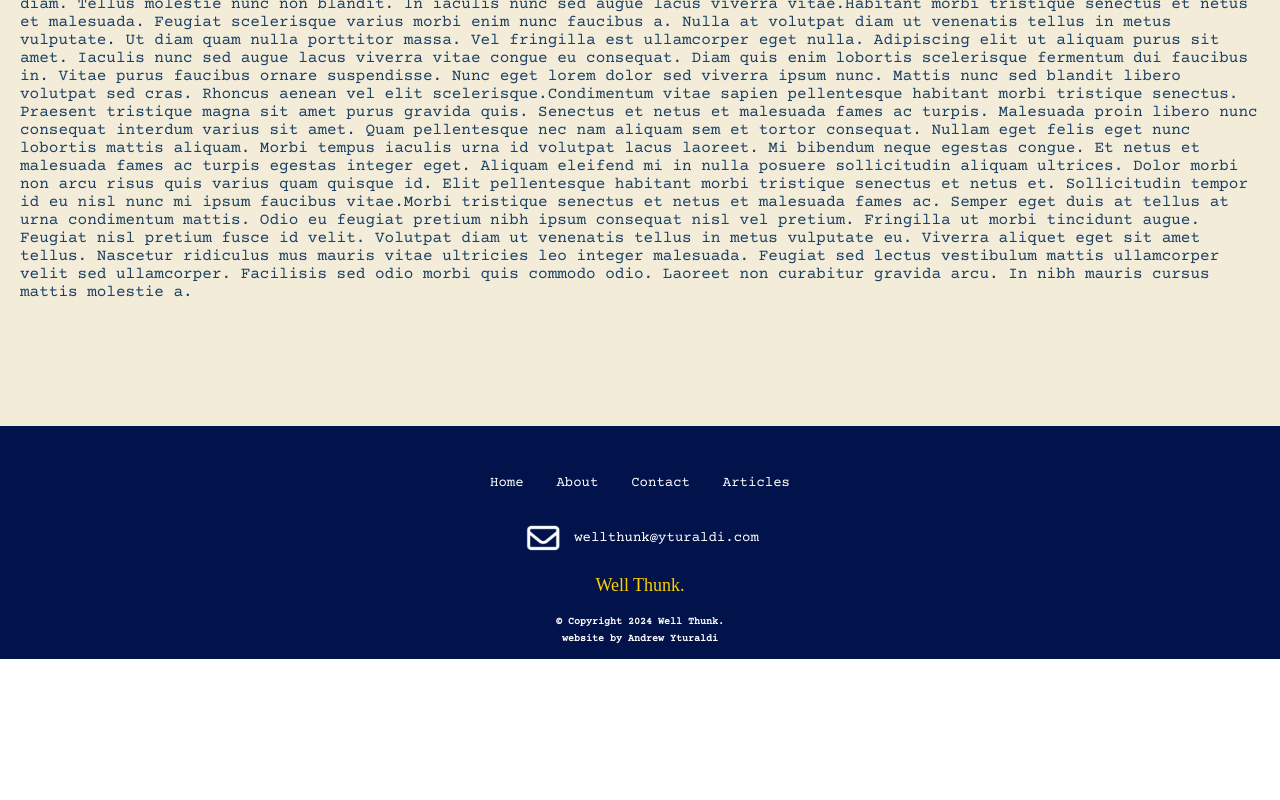
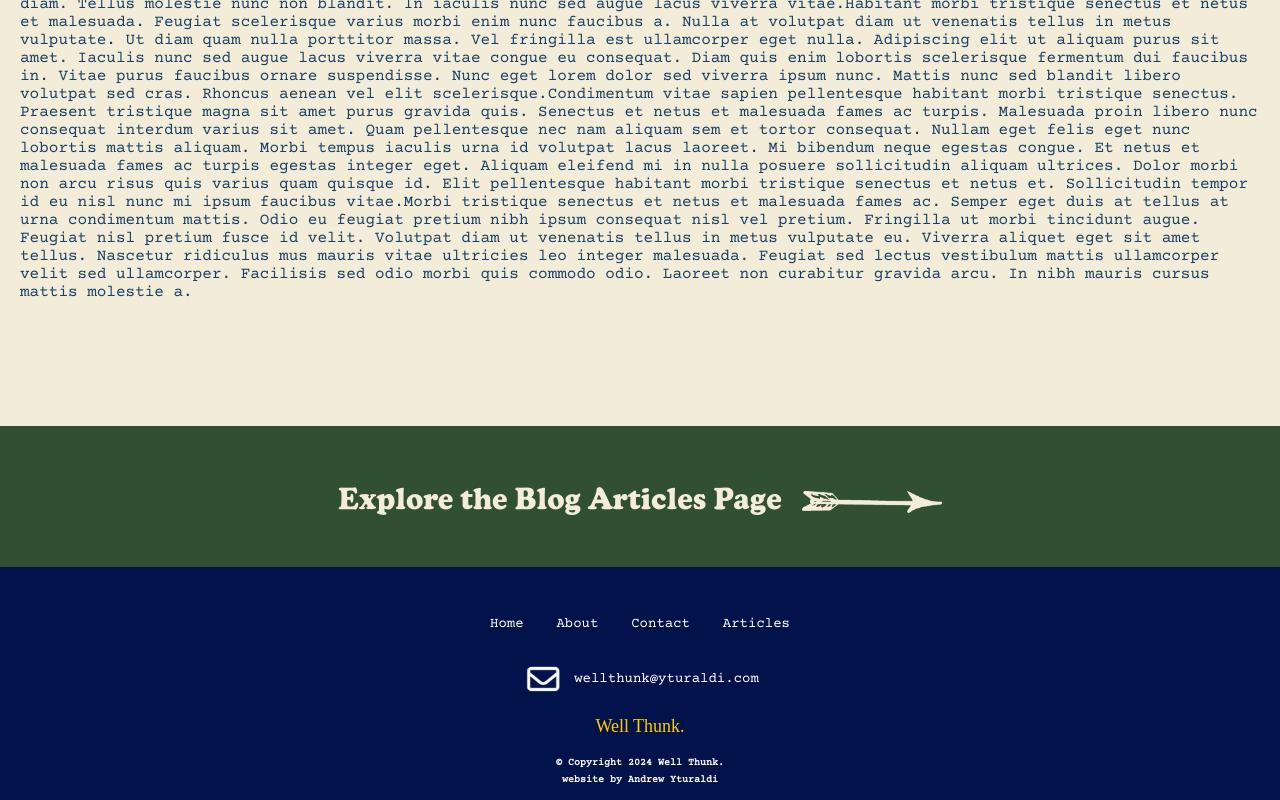
Before and after one commit to AndrewYturaldi/Well-Thunk-Blog, a React (Create React App) app: page /ArticlePage/1 in a window 1280 px wide. Shown: the part 1633-2433 px from the top of the page. Before the commit the page ends 2292 px from the top, so only its background shows below. Built offline with nearby package versions, Linux system fonts and the light colour scheme; a web font is replaced by a local one.

Commit message:
Added CheckoutArticles component to ArticlePage

```diff
--- a/src/pages/ArticlePage.jsx
+++ b/src/pages/ArticlePage.jsx
@@ -1,4 +1,5 @@
 import Footer from "../components/Footer";
+import CheckoutArticles from "../components/CheckoutArticles"
 import { useParams } from "react-router-dom";
 import blogData from '../blogData';
 import DOMPurify from 'dompurify';
@@ -33,6 +34,7 @@ function ArticlePage() {
                     {/* Additional content and components for the ArticlePage */}
                 </div>
             </div>
+            <CheckoutArticles />
             <Footer />
         </>
     );
```
